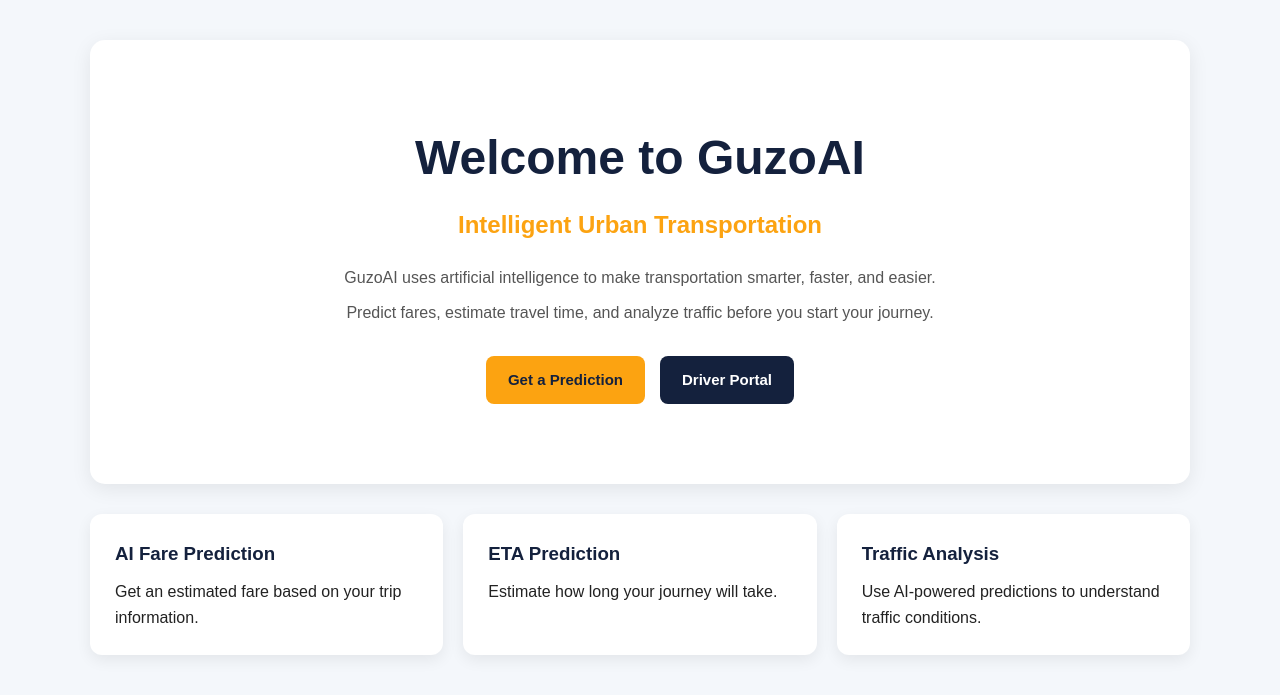
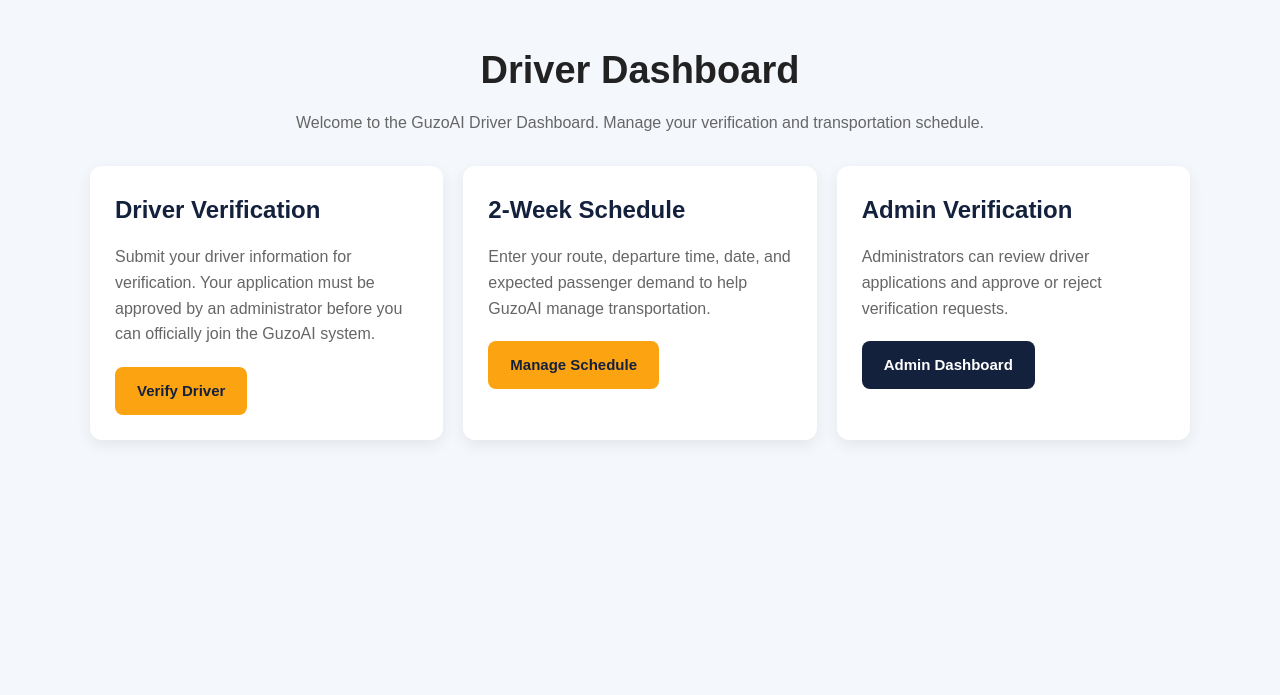
Before and after one commit to abityzebergadeboshe-creator/bus_route_ml_project, a Flask app: page /driver in a window 1280 px wide. Shown: the part 62-757 px from the top of the page. Run offline with Flask 3, Linux system fonts and the light colour scheme; parts of the project's set-up code (start-up, migrations or seed data) failed here and were passed over.

Commit message:
Update driver dashboard layout and content

```diff
--- a/templates/driver.html
+++ b/templates/driver.html
@@ -1,63 +1,86 @@
 {% extends "layout.html" %}
 
-{% block title %}Home - GuzoAI{% endblock %}
+{% block title %}Driver Dashboard - GuzoAI{% endblock %}
 
 {% block content %}
 
-<section class="hero">
+<section class="driver-section">
 
-    <h1>Welcome to GuzoAI</h1>
+    <div class="page-header">
 
-    <h2>Intelligent Urban Transportation</h2>
+        <h1>Driver Dashboard</h1>
 
-    <p>
-        GuzoAI uses artificial intelligence to make transportation
-        smarter, faster, and easier.
-    </p>
+        <p>
+            Welcome to the GuzoAI Driver Dashboard.
+            Manage your verification and transportation schedule.
+        </p>
 
-    <p>
-        Predict fares, estimate travel time, and analyze traffic
-        before you start your journey.
-    </p>
+    </div>
 
-    <div class="hero-buttons">
 
-        <a href="{{ url_for('predict') }}" class="btn">
-            Get a Prediction
-        </a>
+    <div class="driver-options">
 
-        <a href="{{ url_for('driver') }}" class="btn secondary-btn">
-            Driver Portal
-        </a>
+
+        <div class="driver-card">
+
+            <h2>Driver Verification</h2>
+
+            <p>
+                Submit your driver information for verification.
+                Your application must be approved by an administrator
+                before you can officially join the GuzoAI system.
+            </p>
+
+            <a
+                href="{{ url_for('verify') }}"
+                class="btn"
+            >
+                Verify Driver
+            </a>
+
+        </div>
+
+
+        <div class="driver-card">
+
+            <h2>2-Week Schedule</h2>
+
+            <p>
+                Enter your route, departure time, date, and expected
+                passenger demand to help GuzoAI manage transportation.
+            </p>
+
+            <a
+                href="{{ url_for('schedule') }}"
+                class="btn"
+            >
+                Manage Schedule
+            </a>
+
+        </div>
+
+
+        <div class="driver-card">
+
+            <h2>Admin Verification</h2>
+
+            <p>
+                Administrators can review driver applications and
+                approve or reject verification requests.
+            </p>
+
+            <a
+                href="{{ url_for('admin') }}"
+                class="btn secondary-btn"
+            >
+                Admin Dashboard
+            </a>
+
+        </div>
+
 
     </div>
 
 </section>
 
-
-<section class="features">
-
-    <div class="feature-card">
-        <h3>AI Fare Prediction</h3>
-        <p>
-            Get an estimated fare based on your trip information.
-        </p>
-    </div>
-
-    <div class="feature-card">
-        <h3>ETA Prediction</h3>
-        <p>
-            Estimate how long your journey will take.
-        </p>
-    </div>
-
-    <div class="feature-card">
-        <h3>Traffic Analysis</h3>
-        <p>
-            Use AI-powered predictions to understand traffic conditions.
-        </p>
-    </div>
-
-</section>
-
 {% endblock %}
```
